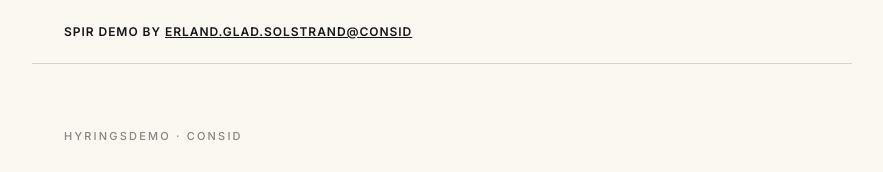
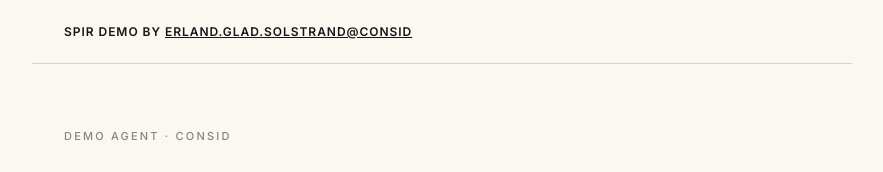
Before and after one commit to prudentmildew/spir-demo, a React (Vite) app in the folder apps/web/: page / in a window 1280 px wide. Shown: the top 172 px of the page, without its empty margins (198-1081 px from the left). Built offline with nearby package versions, Linux system fonts and the light colour scheme.

Commit message:
📝 Update `Landing.tsx` kicker text for consistency in messaging

```diff
--- a/apps/web/src/Landing.tsx
+++ b/apps/web/src/Landing.tsx
@@ -17,7 +17,7 @@ export function Landing() {
   return (
     <EditorialShell
       isLanding
-      kicker="Hyringsdemo · Consid"
+      kicker="Demo Agent · Consid"
       title={
         <>
           En eiendomsinfo-agent,
```
